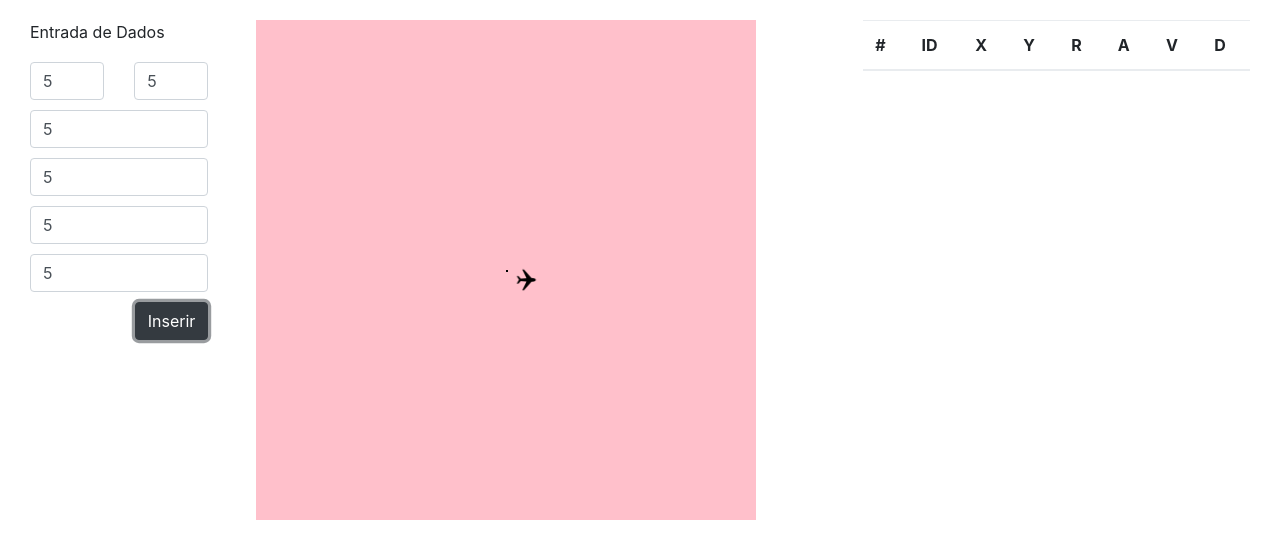
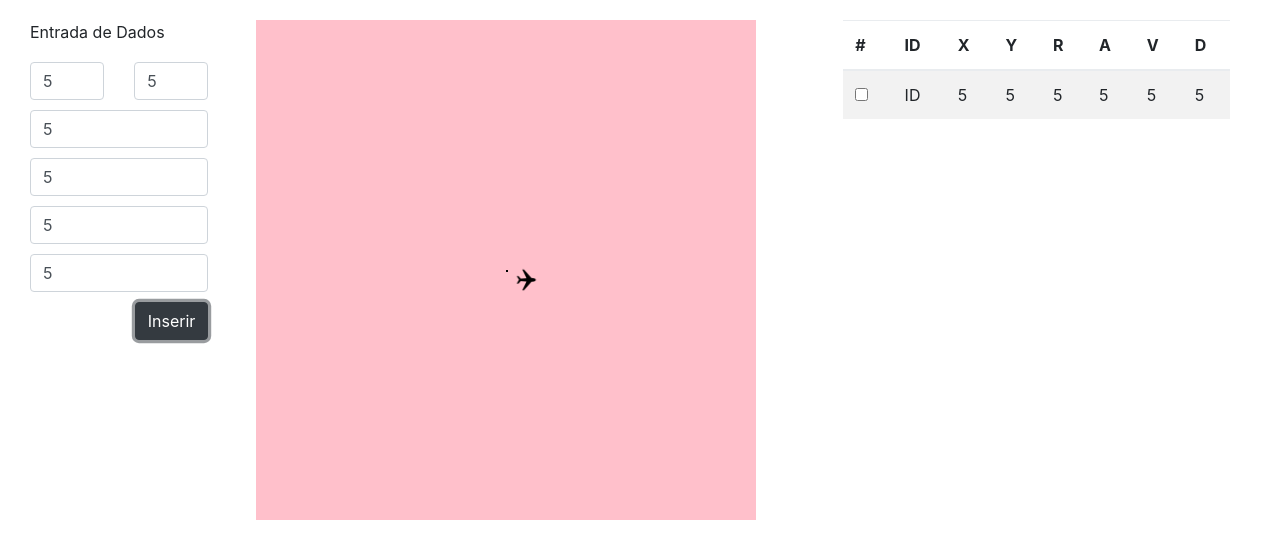
Before and after one commit to lainedimer/projetoAviao, a plain HTML site: page index.html in a window 1280 px wide. Both pictures are taken after typing "5", "5", "5", "5", "5", "5" into the empty fields and a click on the button "Inserir". Drawn offline with nearby package versions, Linux system fonts and the light colour scheme.

Commit message:
Added Util Table

```diff
--- a/index.html
+++ b/index.html
@@ -62,7 +62,8 @@
 
 
 		<canvas height="500" width="500" id="canvas"></canvas>
-		<div id="dataGrid" style="float: right;" class="col-md-4 margem-top">
+
+		<div id="tabela" style="float: right; margin-right: 20px;" class="col-md-4 margem-top">
 			<table class="table table-striped">
 				<thead>
 					<th>#</th>
@@ -74,6 +75,9 @@
 					<th>V</th>
 					<th>D</th>
 				</thead>
+				<tbody id="table-body">
+
+				</tbody>
 			</table>
 		</div>
 	</div>
@@ -91,6 +95,7 @@
 
 
 	<script src="https://code.jquery.com/jquery-3.2.1.slim.min.js"></script>
+	<script type="text/javascript" src="js/app/utils/Table.js"></script>
 	<script type="text/javascript" src="js/app/models/Aviao.js"></script>
 	<script type="text/javascript" src='js/app.js'></script>
 
--- a/js/app.js
+++ b/js/app.js
@@ -3,6 +3,7 @@ var ctx = c.getContext("2d");
 
 const LARGURA = $(c).width() * 0.5;
 const ALTURA = $(c).height() * 0.5;
+
 var img = new Image();
 img.src = "img/aviao.png";
 
@@ -13,7 +14,9 @@ $('#btn-inserir').on("click", function(e) {
     adicionaAviao();
 });
 
-
+/*
+ * Comandos que precisam ser executados ao carregar página
+ */
 function setup() {
 	ctx.fillRect(LARGURA, ALTURA, 2, 2);
 }
@@ -52,6 +55,8 @@ function adicionaAviao() {
 
 	console.log(avioes);
 
+	Table.append(aviao);
+
 	desenha();
 }
 
@@ -60,6 +65,7 @@ function desenha() {
 	avioes.forEach(function(aviao) {
 		ctx.drawImage(img, aviao.x + LARGURA, ALTURA - aviao.y, 30, 30);
 	});
+
 }
 
 setup();
--- /dev/null
+++ b/js/app/utils/Table.js
@@ -0,0 +1,16 @@
+class Table {
+
+    static append(data) {
+
+        let td = "<tr><td><input type='checkbox'></td>" +
+                  "<td>ID</td>" +
+                  "<td>" + data.x + "</td>" +
+                  "<td>" + data.y + "</td>" +
+                  "<td>" + data.raio + "</td>" +
+                  "<td>" + data.angulo + "</td>" +
+                  "<td>" + data.velocidade + "</td>" +
+                  "<td>" + data.direcao + "</td></tr>";
+
+        $("#table-body").append(td);
+    }
+}
```
